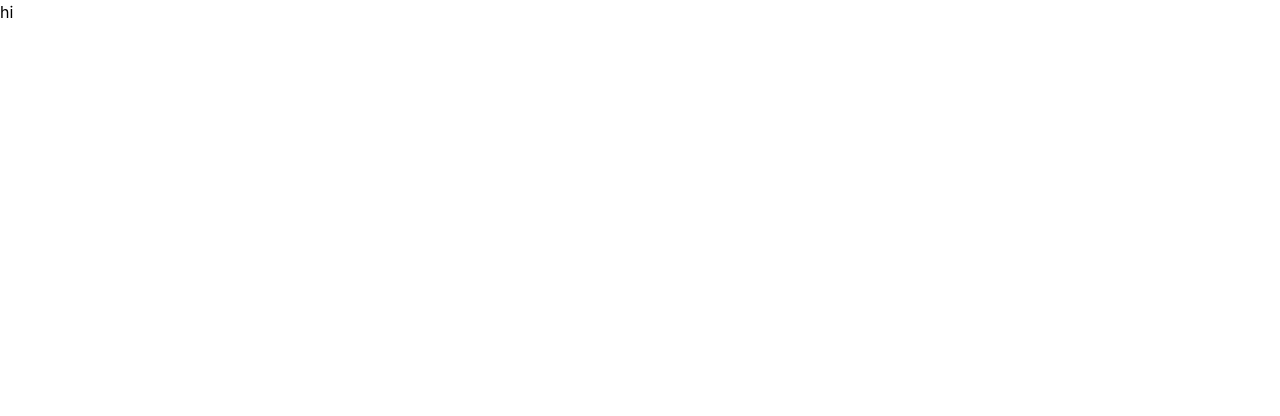
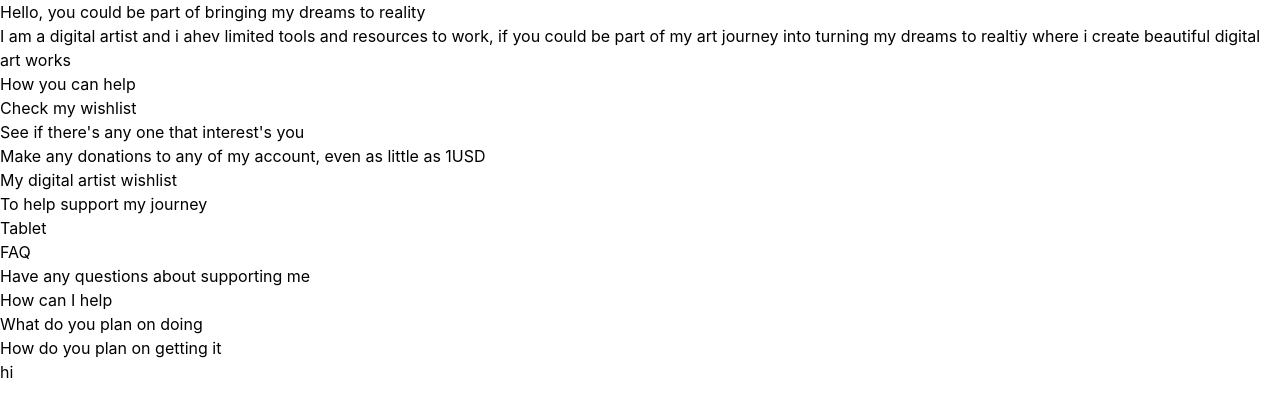
Before and after one commit to neducod/joanna, a React (Vite) app: page /merch in a window 1280 px wide. Shown: the top 416 px of the page. Built offline with nearby package versions, Linux system fonts and the light colour scheme.

Commit message:
merch or support me page started

```diff
--- a/src/components/Home.jsx
+++ b/src/components/Home.jsx
@@ -81,7 +81,7 @@ export default function Home() {
         },
         {
             id: 'shop',
-            label: 'SHOP',
+            label: 'WORK WITH ME',
             route: 'shop',
             positionClass: 'bottom-4 md:bottom-8 left-1/2 -translate-x-1/2',
             delay: 'delay-200',
--- a/src/components/Merch.jsx
+++ b/src/components/Merch.jsx
@@ -6,7 +6,38 @@ import React from 'react';
 function Home() {
     return (
         <>
+            <section>
+                <h2>Hello, you could be part of bringing my dreams to reality</h2>
+                <p>I am a digital artist and i ahev limited tools and resources to work, if you could be part of my art journey into turning my dreams to realtiy where i create beautiful digital art works</p>
+            </section>
+            <section>
+                <h2>How you can help</h2>
+                <div>
+                    <p>Check my wishlist</p>
+                    <p>See if there's any one that interest's you</p>
+                    <p>Make any donations to any of my account, even as little as 1USD</p>
+                </div>
+            </section>
+            <section>
+                <h2>My digital artist wishlist</h2>
+                <p>To help support my journey</p>
+                <div>
+                    <div>
+                        <p>Tablet</p>
+                    </div>
+                </div>
+            </section>
+            <section>
+                <h2>FAQ</h2>
+                <p>Have any questions about supporting me</p>
+                <div>
+                    <p>How can I help</p>
+                    <p>What do you plan on doing</p>
+                    <p>How do you plan on getting it</p>
+                </div>
+            </section>
         <h1>hi</h1>
+
         </>
     )
 }
```
